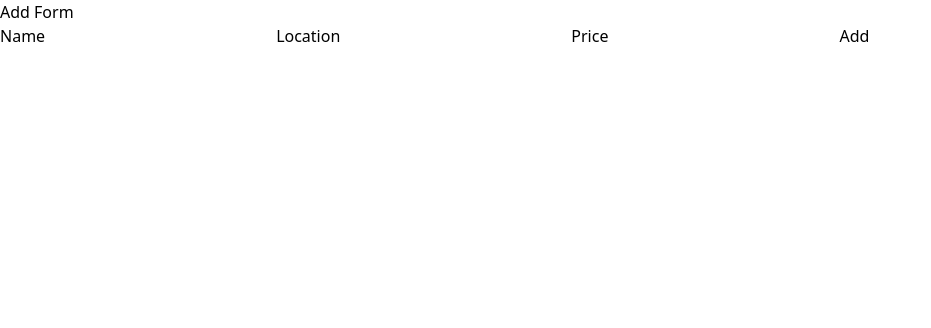
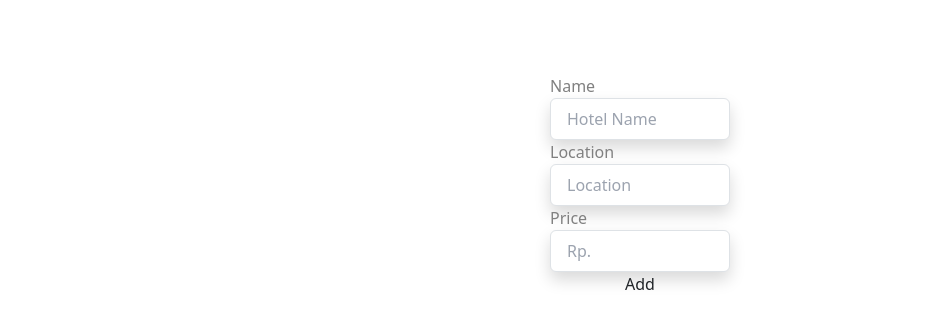
Before and after one commit to PatrickAndrada1/basicMernClient, a React (Vite) app: page /addResort in a window 1280 px wide. Shown: the top 328 px of the page, without its empty margins (0-931 px from the left). Built offline with nearby package versions, Linux system fonts and the light colour scheme.

Commit message:
some layouts on add form and detail form

```diff
--- a/index.html
+++ b/index.html
@@ -3,12 +3,15 @@
   <head>
     <meta charset="UTF-8" />
     <link rel="icon" type="image/svg+xml" href="/vite.svg" />
-    <meta name="viewport" content="width=device-width, initial-scale=1.0" />
+    <link rel="stylesheet" href="https://cdn.jsdelivr.net/npm/bootstrap@5.3.2/dist/css/bootstrap.min.css">
+    <!-- <meta name="viewport" content="width=device-width, initial-scale=1.0" /> -->
+    <meta name="viewport" content="width=device-width, initial-scale=1">
     <title>Vite + React</title>
   </head>
   <body>
     <div id="root"></div>
     <script type="module" src="/src/main.jsx"></script>
+    <script src="https://cdn.jsdelivr.net/npm/bootstrap@5.3.2/dist/js/bootstrap.bundle.min.js"></script>
     <!-- <script type="module" src="http://localhost:5173/@vite/client"></script>
     <script type="module">
         import RefreshRuntime from 'http://localhost:5173/@react-refresh'
--- a/package.json
+++ b/package.json
@@ -11,6 +11,7 @@
   },
   "dependencies": {
     "axios": "^1.5.1",
+    "bootstrap-icons": "^1.11.2",
     "react": "^18.2.0",
     "react-dom": "^18.2.0",
     "react-router-dom": "^6.18.0"
@@ -20,6 +21,7 @@
     "@types/react-dom": "^18.2.7",
     "@vitejs/plugin-react": "^4.0.3",
     "autoprefixer": "^10.4.16",
+    "daisyui": "^4.4.19",
     "eslint": "^8.45.0",
     "eslint-plugin-react": "^7.32.2",
     "eslint-plugin-react-hooks": "^4.6.0",
--- a/src/Components/AddForm.jsx
+++ b/src/Components/AddForm.jsx
@@ -27,8 +27,8 @@ function AddForm() {
   }
 
   return (
-    <>
-    <p>Add Form</p>
+    <div className='gap-y-1.5' style={ForContainer}>
+    {/* <p>Add Form</p>
     <div>
 
         <label htmlFor="name">Name</label>
@@ -45,9 +45,29 @@ function AddForm() {
         }}/>
         <button onClick={handleSaveResort}>Add</button>
 
+    </div> */}
+
+<label style={ForLabel} htmlFor="name">Name</label>
+        <input class="shadow appearance-none border rounded w-full py-2 px-3 text-gray-700 leading-tight focus:outline-none focus:shadow-outline" style={ForInput} placeholder='Hotel Name' type="text" id="name" value={name} onChange={(e)=>{
+          setName(e.target.value)
+        }}/>
+        <label style={ForLabel} htmlFor="location">Location</label>
+        <input class="shadow appearance-none border rounded w-full py-2 px-3 text-gray-700 leading-tight focus:outline-none focus:shadow-outline" style={ForInput} placeholder='Location' type="text" id="location" value={location} onChange={(e)=>{
+          setLocation(e.target.value)
+        }}/>
+        <label style={ForLabel} htmlFor="price">Price</label>
+        <input class="shadow appearance-none border rounded w-full py-2 px-3 text-gray-700 leading-tight focus:outline-none focus:shadow-outline" style={ForInput} placeholder='Rp.' min="0" type="number" onkeydown="return false" onwheel="return false" id="price"value={price} onChange={(e)=>{
+          setPrice(e.target.value)
+        }}/>
+        <button onClick={handleSaveResort}>Add</button>
+
     </div>
-    </>
   )
 }
 
+const ForContainer = {width: "200px", height: "350px", margin: "auto", marginTop: "5%", borderRadius: "10px", display: "flex", flexDirection: "column", padding: "10px"}
+const ForLabel = {color: "gray"}
+const ForInput = {borderRadius: "3px"}
+
+
 export default AddForm
--- a/src/Components/ResortCard.jsx
+++ b/src/Components/ResortCard.jsx
@@ -50,11 +50,20 @@ function ResortCard(){
               <td className='border border-slate-700 rounded-md text-center'>
                 {item.price}
               </td>
-              <td className='border border-slate-700 rounded-md text-center'>
-                <Link to={`/details/${item._id}`}>Detail</Link>
-              </td>
-              <td className='border border-slate-700 rounded-md text-center'>
-                <Link to={`/delete/${item._id}`}>Delete</Link>
+              <td className=' border-slate-700 flex flex-row gap-x-3 rounded-md text-center'>
+                <Link to={`/details/${item._id}`}>
+                <svg xmlns="http://www.w3.org/2000/svg" width="16" height="16" fill="currentColor" className="bi bi-info-circle text-center" viewBox="0 0 16 16">
+  <path d="M8 15A7 7 0 1 1 8 1a7 7 0 0 1 0 14m0 1A8 8 0 1 0 8 0a8 8 0 0 0 0 16"/>
+  <path d="m8.93 6.588-2.29.287-.082.38.45.083c.294.07.352.176.288.469l-.738 3.468c-.194.897.105 1.319.808 1.319.545 0 1.178-.252 1.465-.598l.088-.416c-.2.176-.492.246-.686.246-.275 0-.375-.193-.304-.533zM9 4.5a1 1 0 1 1-2 0 1 1 0 0 1 2 0"/>
+</svg>
+                </Link>
+
+                <Link to={`/delete/${item._id}`}>
+                <svg xmlns="http://www.w3.org/2000/svg" width="16" height="16" fill="currentColor" className="bi bi-trash te" viewBox="0 0 16 16">
+  <path d="M5.5 5.5A.5.5 0 0 1 6 6v6a.5.5 0 0 1-1 0V6a.5.5 0 0 1 .5-.5m2.5 0a.5.5 0 0 1 .5.5v6a.5.5 0 0 1-1 0V6a.5.5 0 0 1 .5-.5m3 .5a.5.5 0 0 0-1 0v6a.5.5 0 0 0 1 0z"/>
+  <path d="M14.5 3a1 1 0 0 1-1 1H13v9a2 2 0 0 1-2 2H5a2 2 0 0 1-2-2V4h-.5a1 1 0 0 1-1-1V2a1 1 0 0 1 1-1H6a1 1 0 0 1 1-1h2a1 1 0 0 1 1 1h3.5a1 1 0 0 1 1 1zM4.118 4 4 4.059V13a1 1 0 0 0 1 1h6a1 1 0 0 0 1-1V4.059L11.882 4zM2.5 3h11V2h-11z"/>
+</svg>
+                </Link>
               </td>
             </tr>
           ))}
--- a/src/Views/DeleteResort.jsx
+++ b/src/Views/DeleteResort.jsx
@@ -8,7 +8,7 @@ const DeleteResort = () => {
     const {id} = useParams()
 
     const handleDelete = ()=>{
-        Axios.delete(`https://patbasicmernserver-git-main-patrickandrada1.vercel.app/deleteResort/${id}`)
+        Axios.delete(baseURL + id)
         .then(()=>{
             navigate('/')
             alert('Villa has been deleted')
--- a/src/Views/DetailResort.jsx
+++ b/src/Views/DetailResort.jsx
@@ -19,7 +19,7 @@ const DetailResort = () => {
     }, [])
   return (
     <div className='p-4'>
-        <div className='flex flex-col border-2 border-sky-4000 rounded-xl w-fit p-4'>
+        <div className='flex flex-col border-sky-4000 rounded-xl w-fit p-4'>
             <div className='my-4'>
                 <span className='text-xl mr-4 text-gray-500'>Id</span>
                 <span>{detail._id}</span>
@@ -41,4 +41,6 @@ const DetailResort = () => {
   )
 }
 
+const ForContent = {width :"100px", height: "200px", margin: "auto"}
+
 export default DetailResort
```
Also changed, not shown: 1 other file (tests, documents, lock files or other folders).
